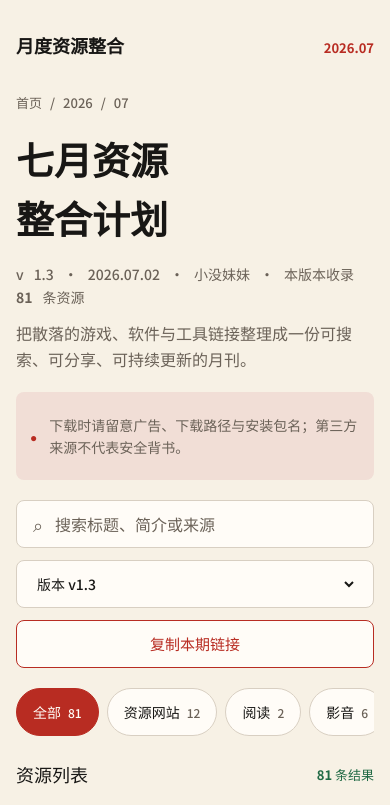
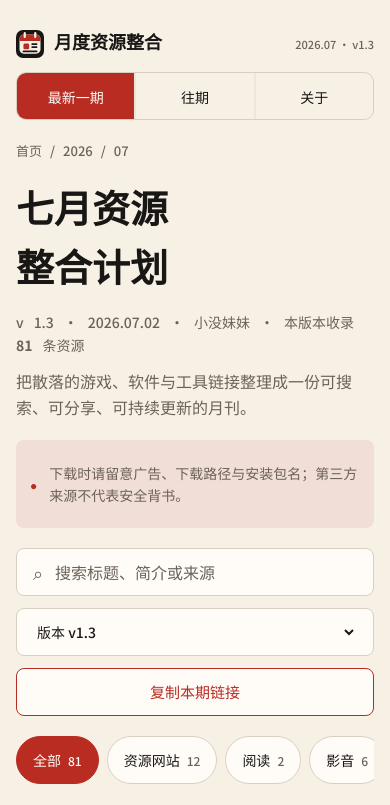
Before and after one commit to NiceBlueChai/NiceBlueChai.github.io, a website with bundled scripts: page 2026/07/index.html in a window 390 px wide. Shown: the top 805 px of the page. Built offline with nearby package versions, Linux system fonts and the light colour scheme.

Commit message:
feat(ui): 更新分段导航并新增关于页

```diff
--- a/2026/07/index.html
+++ b/2026/07/index.html
@@ -13,10 +13,25 @@
 <body data-page="issue">
     <main class="site-shell issue-page">
         <header class="site-header">
-            <a class="brand" href="/">月度资源整合</a>
-            <nav aria-label="主导航">
-                <a class="nav-current" href="/2026/07/">2026.07</a>
-                <a href="/#history">历史月份</a>
+            <div class="site-header__brand-row">
+                <a class="brand" href="/">
+                    <img class="brand__mark" src="/assets/favicon.svg" alt="">
+                    <span>月度资源整合</span>
+                </a>
+                <span class="site-header__version">
+                    2026.07 · v<span data-issue-version>1.3</span>
+                </span>
+            </div>
+            <nav class="global-nav" aria-label="主导航">
+                <a class="global-nav__item global-nav__item--latest global-nav__item--current"
+                        data-current-issue-link href="/2026/07/?v=1.3" aria-current="page">
+                    <span class="global-nav__desktop-label">
+                        最新一期 · 07 · v<span data-issue-version>1.3</span>
+                    </span>
+                    <span class="global-nav__mobile-label">最新一期</span>
+                </a>
+                <a class="global-nav__item" href="/#history">往期</a>
+                <a class="global-nav__item" href="/about/">关于</a>
             </nav>
         </header>
 
--- a/assets/site.css
+++ b/assets/site.css
@@ -80,35 +80,98 @@ img {
 .site-shell {
     width: min(var(--content-width), calc(100% - 40px));
     margin-inline: auto;
-    padding-block: 48px 64px;
+    padding-block: 32px 64px;
 }
 
 .site-header {
     display: flex;
-    min-height: 48px;
+    height: 72px;
     align-items: center;
     justify-content: space-between;
 }
 
+.site-header__brand-row {
+    display: flex;
+    align-items: center;
+}
+
 .brand {
+    display: inline-flex;
+    align-items: center;
+    gap: 12px;
     font-family: var(--font-serif);
     font-size: 20px;
     font-weight: 700;
 }
 
-.site-header nav {
+.brand__mark {
+    width: 28px;
+    height: 28px;
+}
+
+.site-header__version {
+    display: none;
+}
+
+.global-nav {
     display: flex;
-    gap: 24px;
+    width: 306px;
+    height: 48px;
+    gap: 2px;
     align-items: center;
-    color: var(--muted);
+    overflow: hidden;
+    border: 1px solid var(--border);
+    border-radius: 10px;
+    background: var(--soft);
     font-size: 14px;
     font-weight: 500;
 }
 
-.site-header .nav-current {
+.global-nav__item {
+    display: inline-flex;
+    width: 64px;
+    height: 48px;
+    flex: 0 0 auto;
+    align-items: center;
+    justify-content: center;
+    overflow: hidden;
+    background: var(--paper);
+    white-space: nowrap;
+}
+
+.global-nav__item--latest {
+    width: 174px;
+}
+
+.global-nav > :first-child {
+    border-radius: 8px 0 0 8px;
+}
+
+.global-nav > :not(:first-child):not(:last-child) {
+    border-radius: 0;
+}
+
+.global-nav > :last-child {
+    border-radius: 0 8px 8px 0;
+}
+
+.global-nav__item:hover {
     color: var(--accent);
-    font-size: 13px;
-    font-weight: 700;
+    background: var(--tint);
+}
+
+.global-nav__item:active {
+    box-shadow: inset 0 2px 4px rgb(24 23 21 / 16%);
+}
+
+.global-nav__item--current,
+.global-nav__item--current:hover {
+    color: var(--surface);
+    background: var(--accent);
+}
+
+.global-nav__mobile-label {
+    display: none;
 }
 
 .home-page {
@@ -297,6 +360,49 @@ img {
 
 .month-card--current .month-card__number {
     color: var(--surface);
+}
+
+.about-content {
+    display: flex;
+    width: 760px;
+    flex-direction: column;
+    align-items: flex-start;
+    gap: 24px;
+    margin: 60px auto 0;
+}
+
+.about-intro {
+    display: flex;
+    flex-direction: column;
+    gap: 14px;
+}
+
+.about-intro h1 {
+    margin: 0;
+    font-family: var(--font-serif);
+    font-size: 48px;
+    line-height: 64px;
+}
+
+.about-actions {
+    display: flex;
+    gap: 12px;
+}
+
+.about-actions .button {
+    width: 144px;
+}
+
+.about-actions .button:first-child {
+    width: 164px;
+}
+
+.about-footer {
+    width: 100%;
+    color: var(--muted);
+    font-size: 13px;
+    line-height: 20px;
+    text-align: center;
 }
 
 .issue-page {
@@ -662,15 +768,83 @@ img {
 @media (max-width: 900px) {
     .site-shell {
         width: calc(100% - 32px);
-        padding-block: 24px 40px;
+        padding-block: 16px 40px;
     }
 
-    .site-header .brand {
+    .site-header {
+        height: 104px;
+        flex-direction: column;
+        align-items: stretch;
+        justify-content: space-between;
+    }
+
+    .site-header__brand-row {
+        width: 100%;
+        height: 56px;
+        justify-content: space-between;
+    }
+
+    .brand {
+        gap: 10px;
         font-size: 18px;
     }
 
-    .site-header nav a:not(.nav-current) {
+    .site-header__version {
+        display: inline;
+        color: var(--muted);
+        font-size: 11px;
+        font-weight: 500;
+        line-height: 16px;
+    }
+
+    .global-nav {
+        width: 100%;
+        align-items: stretch;
+    }
+
+    .global-nav__item,
+    .global-nav__item--latest {
+        width: auto;
+        min-width: 0;
+        flex: 1 1 0;
+    }
+
+    .global-nav__desktop-label {
         display: none;
+    }
+
+    .global-nav__mobile-label {
+        display: inline;
+    }
+
+    .about-content {
+        width: 100%;
+        gap: 16px;
+        margin-top: 32px;
+    }
+
+    .about-intro {
+        gap: 12px;
+    }
+
+    .about-intro h1 {
+        font-size: 36px;
+        line-height: 48px;
+    }
+
+    .about-actions {
+        width: 100%;
+        flex-direction: column;
+    }
+
+    .about-actions .button,
+    .about-actions .button:first-child {
+        width: 100%;
+    }
+
+    .about-footer {
+        font-size: 12px;
+        line-height: 18px;
     }
 
     .home-page {
--- a/scripts/build.mjs
+++ b/scripts/build.mjs
@@ -13,6 +13,7 @@ await Promise.all([
     copyFile("index.html", resolve(output, "index.html")),
     copyFile("_headers", resolve(output, "_headers")),
     cp("2026", resolve(output, "2026"), { recursive: true }),
+    cp("about", resolve(output, "about"), { recursive: true }),
     cp("assets", resolve(output, "assets"), { recursive: true })
 ]);
 
--- a/scripts/serve.mjs
+++ b/scripts/serve.mjs
@@ -19,6 +19,7 @@ const contentTypes = {
     ".js": "text/javascript; charset=utf-8",
     ".mjs": "text/javascript; charset=utf-8",
     ".png": "image/png",
+    ".svg": "image/svg+xml",
     ".webp": "image/webp"
 };
 
```
Also changed, not shown: about/index.html (added, +61 -0 lines), index.html (+19 -4 lines), tests/build.test.mjs (+8 -1 lines), tests/navigation.test.mjs (added, +38 -0 lines).
